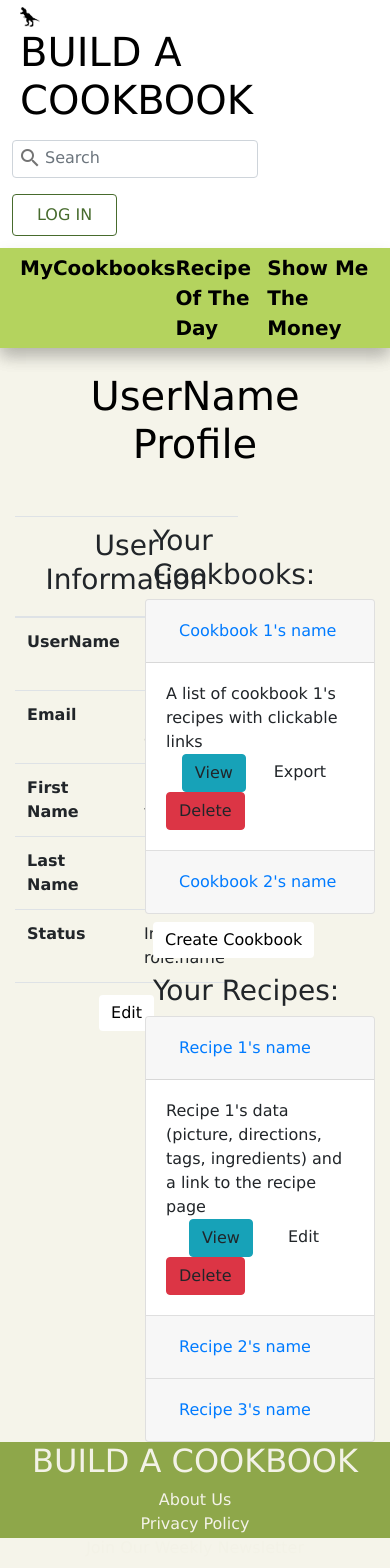
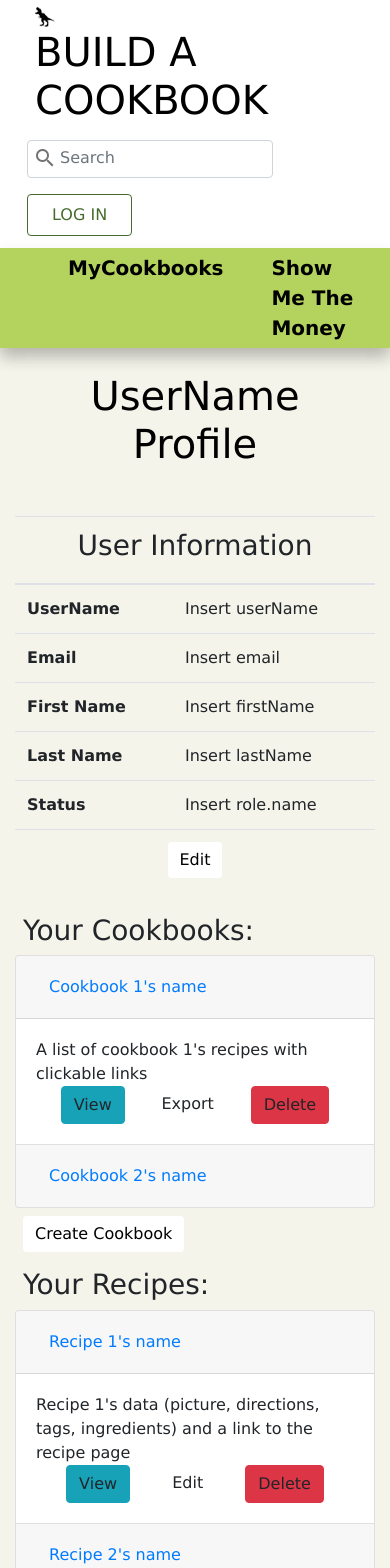
Before and after one commit to johntraudt/cookbook-app, a React (Create React App) app in the folder project/client/: page /user in a window 390 px wide. Shown: the top 1568 px of the page. Built offline with nearby package versions, Linux system fonts and the light colour scheme.

Commit message:
added responsive rendering features

```diff
--- a/project/client/src/page-elements/Header.js
+++ b/project/client/src/page-elements/Header.js
@@ -17,6 +17,7 @@ function Header() {
                 randomInt = data;
                 console.log(data);
             })
+            // .then(() => console.log(randomInt))
             .then(() => history.push(`/recipe/${randomInt}`));
     };
 
@@ -24,7 +25,7 @@ function Header() {
     return (
         <header className="shadow">
             <div className="container">
-                <div className="row p-1">
+                <div className="d-flex flex-wrap justify-content-center p-1">
                     <div className={location.pathname !== '/' ? "row mr-auto ml-3": "row mr-auto ml-3"} >
                         <Link to='/' >
                             <div className="float-left">
@@ -56,13 +57,13 @@ function Header() {
             <div className="subtitle shadow">
                 <div className="container">
                     <div className="d-flex justify-content-around">
-                        <Link className="dark" to='/notfound'>
-                            <div>MyCookbooks</div>
+                        <Link className="dark mr-auto ml-auto" to='/notfound'>
+                            <div className='ml-5 mr-5'>MyCookbooks</div>
                         </Link>
-                        <Link className="dark" to='/notfound'>
+                        {/* <Link className="dark" to='/notfound'>
                             <div>Recipe Of The Day</div>
-                        </Link>
-                        <div className="hand" onClick={() => getRandomId()}>
+                        </Link> */}
+                        <div className="hand mr-auto ml-auto ml-5 mr-5" onClick={() => getRandomId()}>
                             Show Me The Money
                         </div>
 
--- a/project/client/src/pages/AboutUs.js
+++ b/project/client/src/pages/AboutUs.js
@@ -3,9 +3,11 @@ import React from 'react';
 export default function AboutUs() {
     return (
         <div className="container full-body text-center">
-            <h3 className="mt-5">
-                3 Devs making the best website ever (despite not knowing what they are doing).
-            </h3>
+            <div className="mt-4">
+                <h3 className="mt-5">
+                    3 Devs making the best website ever (despite not knowing what they are doing).
+                </h3>
+            </div>
         </div>
     );
 }
--- a/project/client/src/pages/Categories.js
+++ b/project/client/src/pages/Categories.js
@@ -22,6 +22,7 @@ export default function Categories() {
 
     return (
         <div className="container full-body">
+            <div className="mt-4">
                 <h1 className="text-center m-4">Categories</h1>
                 <div className="d-flex flex-wrap justify-content-center">
                     {categories.map(category => (
@@ -31,5 +32,6 @@ export default function Categories() {
                     ))}
                 </div>
             </div>
+        </div>
     );
 }
--- a/project/client/src/pages/Home.js
+++ b/project/client/src/pages/Home.js
@@ -4,7 +4,7 @@ import banner from '../resources/home-banner.jpg';
 import SearchBar from '../page-elements/SearchBar';
 import SquareCard from '../page-elements/SquareCard';
 
-function Home() {
+export default function Home() {
 
     const [recipes, setRecipes] = useState([]);
 
@@ -26,19 +26,18 @@ function Home() {
 
     return (
         <div className="container full-body">
+            <div className="mt-4">
                 <div className="banner">
                     <div className="text-center">
                         <div className="center-overlay">
-                        <div className="row">
-                            <div className="col-3"></div>
-                            <div className="col-6">
+                            <div className="d-flex flex-wrap justify-content-center">
+                                <div className="col-lg-6 col-md-6 col-sm-10">
 
                                     <SearchBar className="home-search"/>
                                     <Link to='/categories'>
                                         <button className="btn btn-light btn-lg mt-1">Categories</button>
                                     </Link>
                                 </div>
-                            <div className="col-3"></div>
                             </div>
                         </div>
                     </div>
@@ -52,14 +51,13 @@ function Home() {
                 <div className="d-flex flex-wrap justify-content-center">
                 {recipes.map(recipe => (
                     recipe.featured === true && (
-                <div className="col-4" id={recipe.recipeId}>
+                    <div className="col-lg-4 col-md-6 col-sm-12" id={recipe.recipeId}>
                         <SquareCard recipe={recipe} />
                     </div>
                     )
                 ))}
                 </div>
             </div>
+        </div>
     );
 }
-
-export default Home;
--- a/project/client/src/pages/Login.js
+++ b/project/client/src/pages/Login.js
@@ -47,6 +47,7 @@ function Login() {
     return (
 
         <div className="container full-body">
+            <div className="mt-4">
                 <div className="text-center m-5">
                     <h1 className="p-2">Login</h1>
                     <form onSubmit={() => handleSubmit()}>
@@ -79,6 +80,7 @@ function Login() {
                     </h4>
                 </div>
             </div>
+        </div>
 
     );
 }
--- a/project/client/src/pages/NotFound.js
+++ b/project/client/src/pages/NotFound.js
@@ -3,6 +3,7 @@ import React from 'react';
 export default function NotFound() {
     return (
         <div className="container full-body text-center">
+            <div className="mt-4">
                 <h3>
                     Whoops, something went wrong.
                 </h3>
@@ -10,5 +11,6 @@ export default function NotFound() {
                     We couldn't find the page you requested.  Please the attempted URL path or try again later.
                 </p>
             </div>
+        </div>
     );
 }
--- a/project/client/src/pages/PostRecipe.js
+++ b/project/client/src/pages/PostRecipe.js
@@ -210,6 +210,8 @@ export default function PostRecipe() {
 
     return (
         <div className="container full-body text-center">
+            <div className="mt-4">
+                <div className="mt-4">
                     <h3 className="mb-3">
                         Design Your Own Recipe!
                     </h3>
@@ -296,24 +298,7 @@ export default function PostRecipe() {
                         <div>
                             Enter directions separated into numbered steps below.
                         </div>
-                {/* <div className="text-left">
-                    <ul>
-                        <li>Enter direcions separated into numbered steps below.</li>
-                        <li>Typing the pound sign ('#') around the the number of a corresponding ingredient with autofill ingredient information into your posted recipe page.</li>
-                    </ul>
-                    <div className="row">
-                        <div className="col-1"></div>
-                        <p className="col-10">
-                            e.g. <br/>
-                            "1. Boil #2# in water for 5 minutes until thoroughly cooked." <br/>
-                            <br/>
-                            ...will display as...<br/>
-                            <br/>
-                            "1. Boil 1 Box of Spaghetti in water for 5 minutes until thoroughly cooked."
-                        </p>
-                        <div className="col-1"></div>
-                    </div>
-                </div> */}
+
                         <table className="table table-responsive">
 
                             {
@@ -322,7 +307,7 @@ export default function PostRecipe() {
                                         <td>{direction.id}</td>
                                         <div>
                                         <td><textarea value={direction.direction} onChange={event => changeDirection(event, direction.id)} className="expand" placeholder={`Direction ${direction.id} here...`}></textarea></td>
-                                </div>f
+                                        </div>
                                         <td><button onClick={() => handleDeleteDirection(direction.id)} className="btn btn-danger pt-1 pb-1">X</button></td>
                                     </tr>
                                 ))
@@ -332,7 +317,8 @@ export default function PostRecipe() {
                         <button onClick={() => handleAddDirection()} className="btn btn-secondary mb-1">Add Another Direction</button>
                     </div>
                     <button onClick={(event) => SubmitButton(event)} className="btn btn-secondary btn-lg mt-3 mb-5">Submit Recipe</button>
-
+                </div>
+            </div>
         </div>
     );
 }
--- a/project/client/src/pages/PrivacyPolicy.js
+++ b/project/client/src/pages/PrivacyPolicy.js
@@ -3,9 +3,12 @@ import React from 'react';
 export default function PrivacyPolicy() {
     return (
         <div className="container full-body text-center">
-            <h3>
-                Your data is not shared with advertisers or 3rd party players.
-            </h3>
+            <div className="mt-4">
+                <h3>
+                    Your data is not shared with advertisers or 3rd party players.
+                </h3>
+            </div>
+
         </div>
     );
 }
--- a/project/client/src/pages/Recipe.js
+++ b/project/client/src/pages/Recipe.js
@@ -57,6 +57,7 @@ export default function Recipe() {
 
     return (
         <div className="container full-body text-center">
+            <div className="mt-4">
                 <h2 className="display-3">{recipe.name}</h2>
                 <Rating detailed={true} reviews={recipe.reviews}/>
                 <div className="row">
@@ -120,5 +121,6 @@ export default function Recipe() {
                 </div>
                 <div className="col-2"></div>
             </div>
+        </div>
     )
 }
--- a/project/client/src/pages/Results.js
+++ b/project/client/src/pages/Results.js
@@ -41,13 +41,15 @@ export default function Results() {
 
     return (
         <div className="container full-body">
-            <h1 className="text-center m-4">Results for: {searchTerm}</h1>
-            <div className="d-flex flex-wrap justify-content-center">
-            {recipes.map(recipe => (
-                <div className="col-4" id={recipe.recipeId}>
-                    <SquareCard recipe={recipe} />
+            <div className="mt-4">
+                <h1 className="text-center m-4">Results for: {searchTerm}</h1>
+                <div className="d-flex flex-wrap justify-content-center">
+                {recipes.map(recipe => (
+                    <div className="col-lg-4 col-md-6 col-sm-12" id={recipe.recipeId}>
+                        <SquareCard recipe={recipe} />
+                    </div>
+                ))}
                 </div>
-            ))}
             </div>
         </div>
     );
--- a/project/client/src/pages/UserProfile.js
+++ b/project/client/src/pages/UserProfile.js
@@ -26,7 +26,7 @@ export default function UserProfile() {
         <div className="container full-body">
             <h1 className="text-center m-4">UserName Profile</h1>
             <div className="row mt-5">
-                <div className='col-4'>
+                <div className='col-lg-4 col-md-12 col-sm-12'>
 
                     <table className="table">
                         <thead>
@@ -80,7 +80,7 @@ export default function UserProfile() {
                     </table>
                 </div>
 
-                <div className='col-8'>
+                <div className='col-lg-8 col-md-12 col-sm-12'>
 
                 <Accordion defaultActiveKey="0">
                     <h3 className="m-2">Your Cookbooks:</h3>
```
Also changed, not shown: project/client/src/App.css (line endings or trailing spaces). Lines whose indentation alone changed are shown as unchanged.
